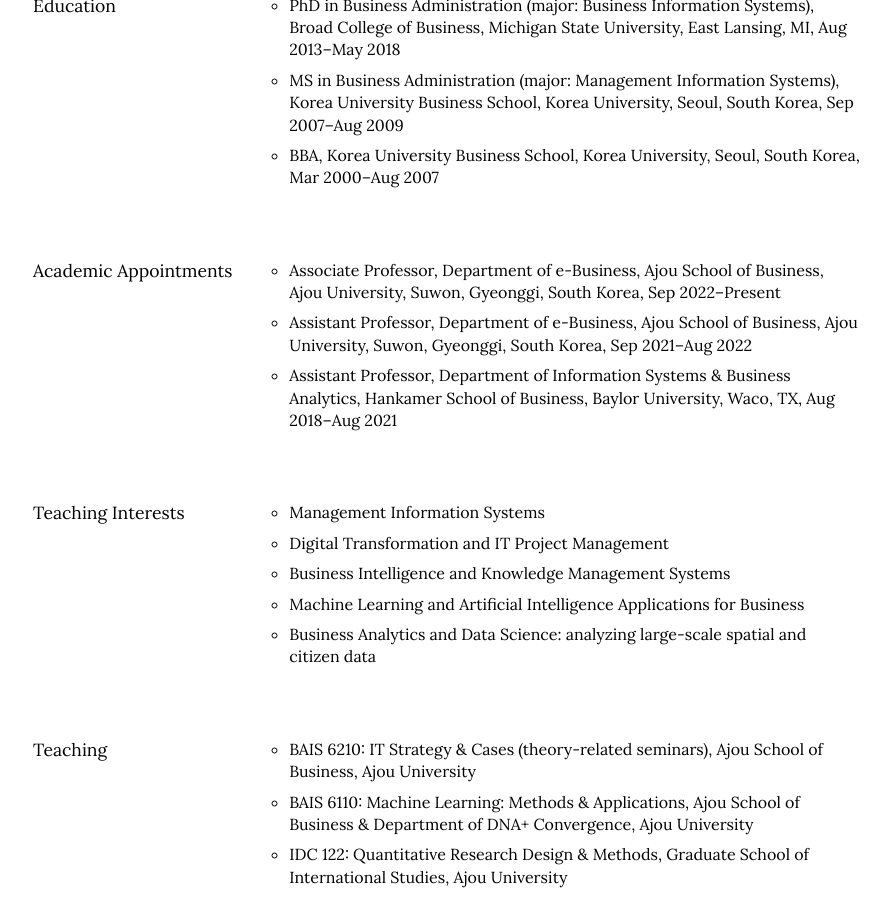
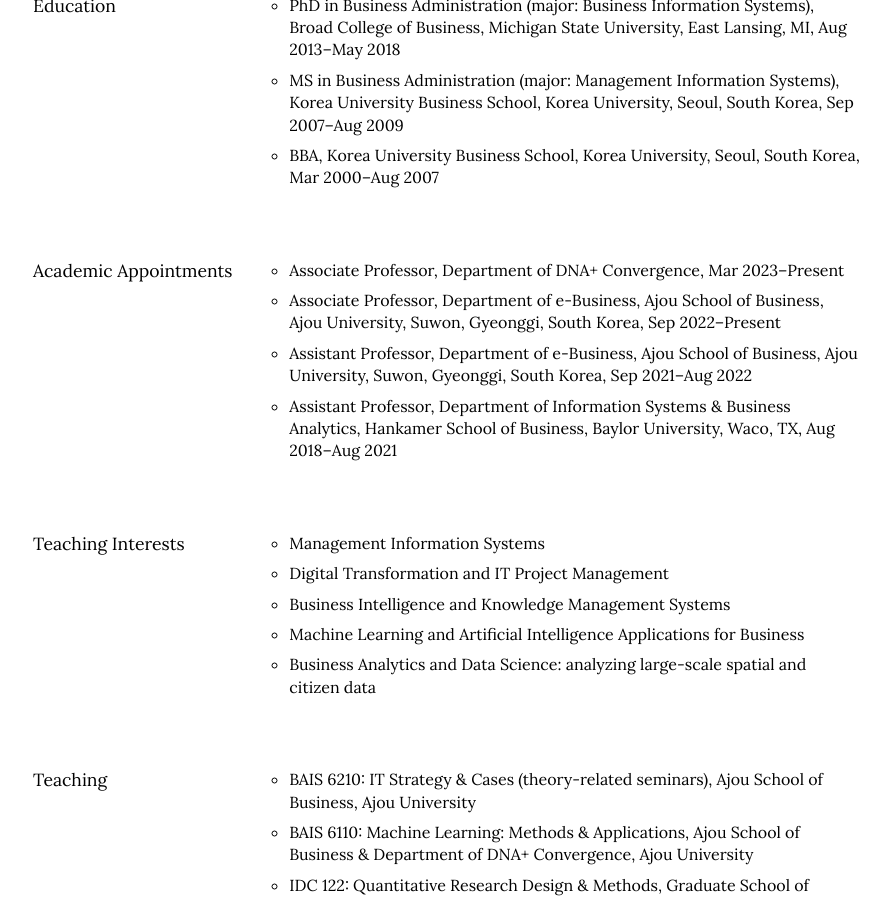
Before and after one commit to istaehun/taehun, a Jekyll site: the page built from engagement.html, in a window 1280 px wide and 900 px high, scrolled down 580 px. Shown: the whole window, without its empty margins (187-1077 px from the left). Built offline with Jekyll 4.4.1, drawn with Linux system fonts in a browser that asks for light colours; nearby versions of some CDN libraries.

Commit message:
Update engagement.yml

```diff
--- a/_data/engagement.yml
+++ b/_data/engagement.yml
@@ -8,6 +8,7 @@
   -
     title: Academic Appointments
     list:
+      - "Associate Professor, Department of DNA+ Convergence, Mar 2023–Present"
       - "Associate Professor, Department of e-Business, Ajou School of Business, Ajou University, Suwon, Gyeonggi, South Korea, Sep 2022–Present"
       - "Assistant Professor, Department of e-Business, Ajou School of Business, Ajou University, Suwon, Gyeonggi, South Korea, Sep 2021–Aug 2022"
       - "Assistant Professor, Department of Information Systems & Business Analytics, Hankamer School of Business, Baylor University, Waco, TX, Aug 2018–Aug 2021"
```
